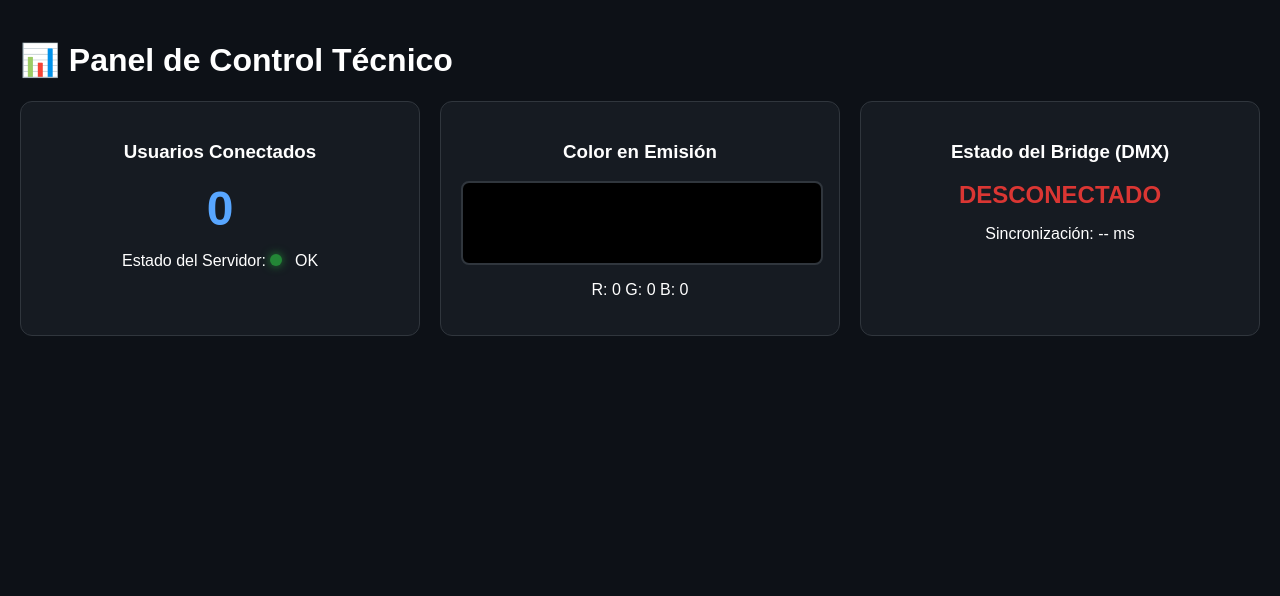
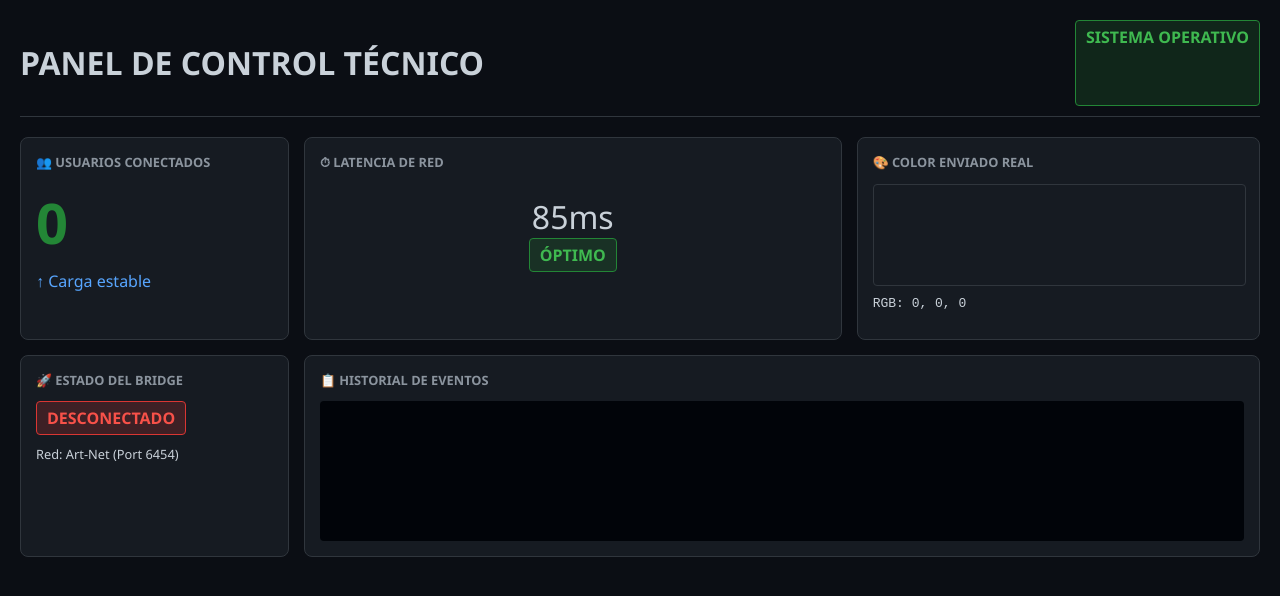
Before and after one commit to Vila311/phonelight-live, a website: page public/admin.html in a window 1280 px wide. Drawn offline with nearby package versions, Linux system fonts and the light colour scheme; no server answers.

Commit message:
Mejoras en el panel de control: actualización de estilos, indicadores de estado y gestión de eventos.

```diff
--- a/public/admin.html
+++ b/public/admin.html
@@ -2,73 +2,110 @@
 <html lang="es">
 <head>
     <meta charset="UTF-8">
-    <title>Control Room - PhoneLight</title>
+    <title>PhoneLight PRO Dashboard</title>
     <script src="/socket.io/socket.io.js"></script>
     <style>
-        :root { --bg: #0d1117; --card: #161b22; --accent: #58a6ff; --green: #238636; --red: #da3633; }
-        body { background: var(--bg); color: white; font-family: sans-serif; margin: 0; padding: 20px; }
-        .grid { display: grid; grid-template-columns: repeat(auto-fit, minmax(300px, 1fr)); gap: 20px; }
-        .card { background: var(--card); border: 1px solid #30363d; border-radius: 12px; padding: 20px; text-align: center; }
-        .value { font-size: 3rem; font-weight: bold; margin: 10px 0; color: var(--accent); }
-        .status { display: inline-block; width: 12px; height: 12px; border-radius: 50%; margin-right: 8px; }
-        .online { background: var(--green); box-shadow: 0 0 10px var(--green); }
-        .offline { background: var(--red); box-shadow: 0 0 10px var(--red); }
-        #color-preview { width: 100%; height: 80px; border-radius: 8px; border: 2px solid #30363d; }
+        :root {
+            --bg: #0b0e14; --card: #161b22; --border: #30363d;
+            --neon-blue: #58a6ff; --neon-green: #238636; --neon-red: #da3633;
+        }
+        body { background: var(--bg); color: #c9d1d9; font-family: 'Segoe UI', sans-serif; margin: 0; padding: 20px; }
+
+        .dashboard-header { display: flex; justify-content: space-between; border-bottom: 1px solid var(--border); padding-bottom: 10px; margin-bottom: 20px; }
+
+        /* Layout de la imagen generada */
+        .main-grid {
+            display: grid;
+            grid-template-columns: 1fr 2fr 1.5fr;
+            grid-template-rows: auto auto;
+            gap: 15px;
+        }
+
+        .card { background: var(--card); border: 1px solid var(--border); border-radius: 8px; padding: 15px; position: relative; }
+        .card h3 { font-size: 0.8rem; color: #8b949e; text-transform: uppercase; margin-top: 0; }
+
+        .big-value { font-size: 3.5rem; font-weight: bold; color: var(--neon-green); margin: 10px 0; }
+
+        /* Monitor de Color */
+        #color-stream { width: 100%; height: 100px; border-radius: 4px; border: 1px solid #30363d; margin-top: 10px; }
+
+        /* Status Indicators */
+        .status-badge { padding: 5px 10px; border-radius: 4px; font-weight: bold; display: inline-block; }
+        .online { background: rgba(35, 134, 54, 0.2); color: #3fb950; border: 1px solid var(--neon-green); }
+        .offline { background: rgba(218, 54, 51, 0.2); color: #f85149; border: 1px solid var(--neon-red); }
+
+        /* Historial de Logs */
+        #log-container { height: 120px; overflow-y: auto; font-family: monospace; font-size: 0.75rem; text-align: left; background: #010409; padding: 10px; border-radius: 4px; }
+        .log-entry { border-bottom: 1px solid #21262d; padding: 2px 0; }
     </style>
 </head>
 <body>
-    <h1>📊 Panel de Control Técnico</h1>
-    <div class="grid">
+
+    <div class="dashboard-header">
+        <h1>PANEL DE CONTROL TÉCNICO</h1>
+        <div id="global-status" class="status-badge online">SISTEMA OPERATIVO</div>
+    </div>
+
+    <div class="main-grid">
         <div class="card">
-            <h3>Usuarios Conectados</h3>
-            <div id="user-count" class="value">0</div>
-            <p>Estado del Servidor: <span class="status online"></span> OK</p>
+            <h3>👥 Usuarios Conectados</h3>
+            <div id="user-count" class="big-value">0</div>
+            <div style="color:var(--neon-blue)">↑ Carga estable</div>
         </div>
 
         <div class="card">
-            <h3>Color en Emisión</h3>
-            <div id="color-preview" style="background: #000;"></div>
-            <p id="rgb-text">R: 0 G: 0 B: 0</p>
+            <h3>⏱ Latencia de Red</h3>
+            <div style="height:100px; display:flex; align-items:center; justify-content:center;">
+                <div style="text-align:center">
+                    <div id="latency-val" style="font-size:2rem">85ms</div>
+                    <div class="status-badge online">ÓPTIMO</div>
+                </div>
+            </div>
         </div>
 
         <div class="card">
-            <h3>Estado del Bridge (DMX)</h3>
-            <div id="bridge-status" class="value" style="font-size: 1.5rem;">ESPERANDO...</div>
-            <p id="last-seen">Sincronización: -- ms</p>
+            <h3>🎨 Color Enviado Real</h3>
+            <div id="color-stream"></div>
+            <p id="rgb-label" style="margin-top:10px; font-family:monospace;">RGB: 0, 0, 0</p>
+        </div>
+
+        <div class="card">
+            <h3>🚀 Estado del Bridge</h3>
+            <div id="bridge-tag" class="status-badge offline">DESCONECTADO</div>
+            <p style="font-size:0.8rem; margin-top:10px;">Red: Art-Net (Port 6454)</p>
+        </div>
+
+        <div class="card" style="grid-column: span 2;">
+            <h3>📋 Historial de Eventos</h3>
+            <div id="log-container"></div>
         </div>
     </div>
 
     <script>
         const socket = io();
-        const userCount = document.getElementById('user-count');
-        const colorPreview = document.getElementById('color-preview');
-        const rgbText = document.getElementById('rgb-text');
-        const bridgeStatus = document.getElementById('bridge-status');
-
-        let lastMessageTime = Date.now();
+        const logs = document.getElementById('log-container');
 
         socket.on('stats-update', (data) => {
-            userCount.innerText = data.users;
+            if(data.users !== undefined) document.getElementById('user-count').innerText = data.users.toLocaleString();
+
+            if(data.bridgeStatus !== undefined) {
+                const tag = document.getElementById('bridge-tag');
+                tag.innerText = data.bridgeStatus ? "CONECTADO" : "FALLO";
+                tag.className = `status-badge ${data.bridgeStatus ? 'online' : 'offline'}`;
+            }
+
+            if(data.color) {
+                document.getElementById('color-stream').style.backgroundColor = `rgb(${data.color.r},${data.color.g},${data.color.b})`;
+                document.getElementById('rgb-label').innerText = `RGB: ${data.color.r}, ${data.color.g}, ${data.color.b}`;
+            }
+
+            if(data.log) {
+                const entry = document.createElement('div');
+                entry.className = 'log-entry';
+                entry.innerText = `[${new Date().toLocaleTimeString()}] ${data.log}`;
+                logs.prepend(entry);
+            }
         });
-
-        socket.on('color', (color) => {
-            const {r, g, b} = color;
-            colorPreview.style.background = `rgb(${r},${g},${b})`;
-            rgbText.innerText = `R: ${r} G: ${g} B: ${b}`;
-
-            // Lógica de estado del Bridge
-            bridgeStatus.innerText = "RECIBIENDO";
-            bridgeStatus.style.color = "#238636";
-            lastMessageTime = Date.now();
-        });
-
-        // Chequeo de conexión cada 2 segundos
-        setInterval(() => {
-            if (Date.now() - lastMessageTime > 3000) {
-                bridgeStatus.innerText = "DESCONECTADO";
-                bridgeStatus.style.color = "#da3633";
-            }
-        }, 2000);
     </script>
 </body>
 </html>
```
Also changed, not shown: server.js (+30 -30 lines).
